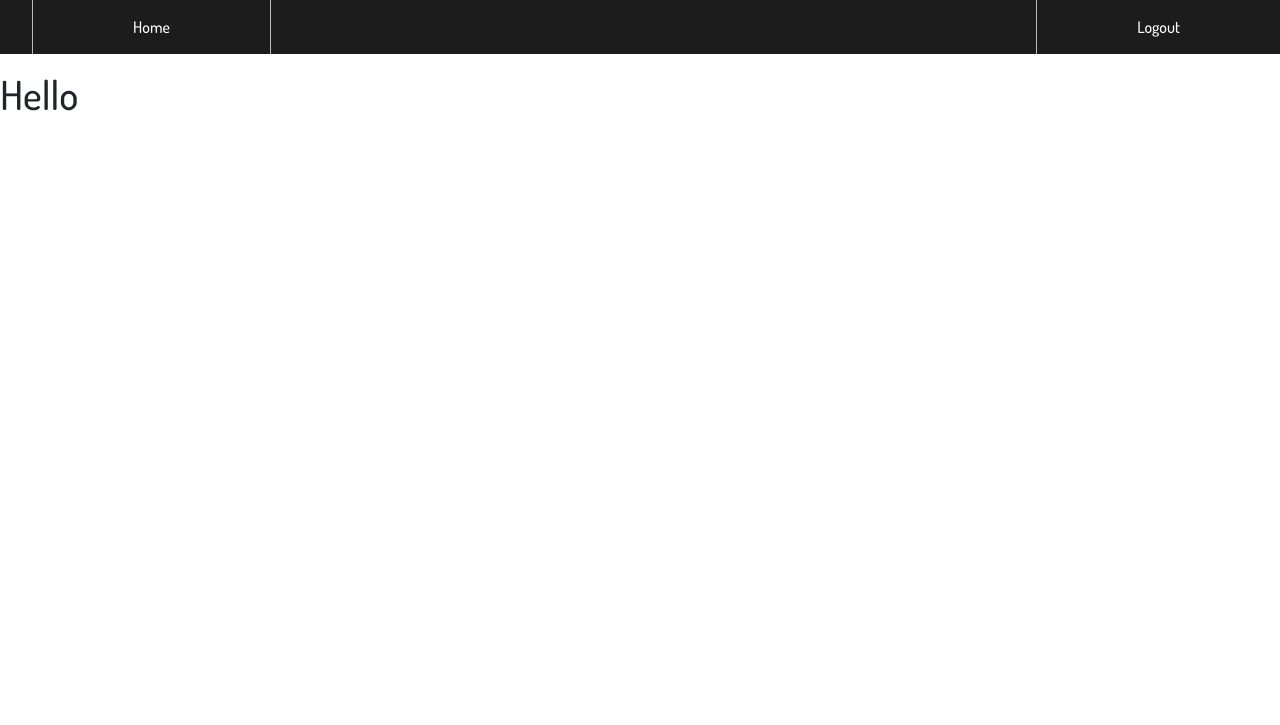
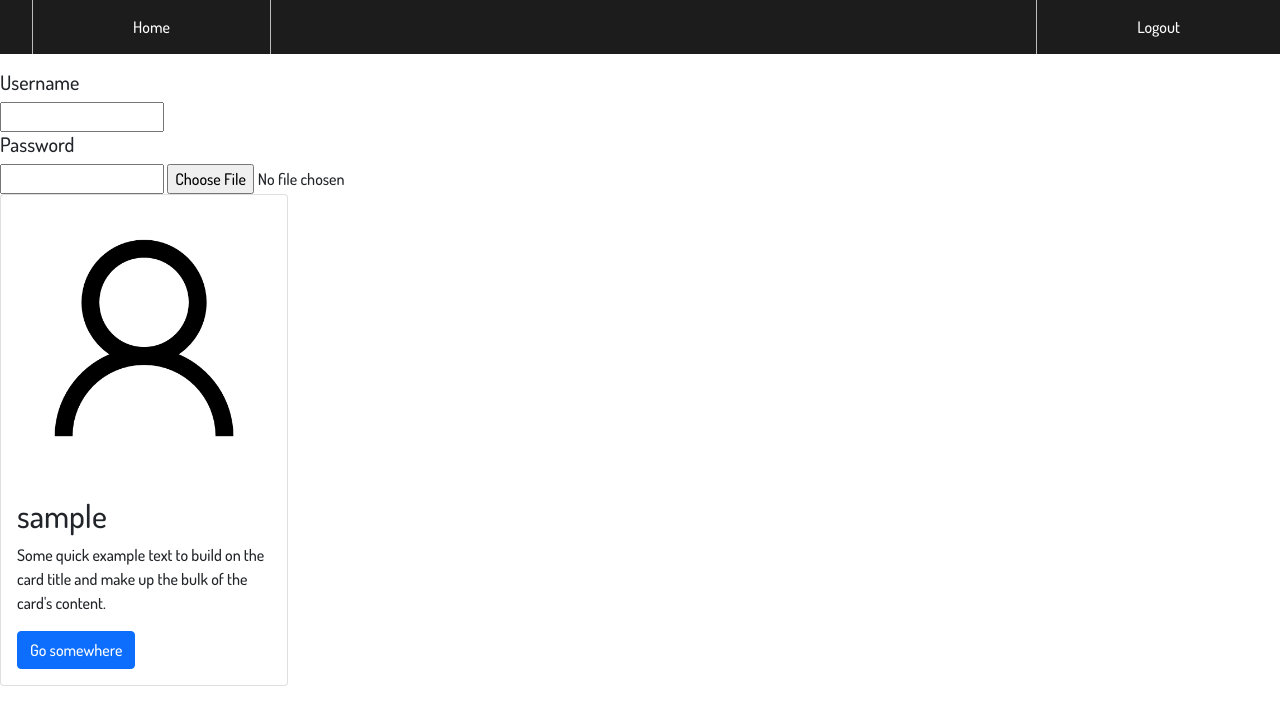
Before and after one commit to ShaneWD/photos_store, a Django app: template project/users/templates/users/profile.html in a window 1280 px wide. Shown: the top 725 px of the page. Run offline with Django 3.2, Linux system fonts and the light colour scheme; the template is opened without the code that fills it: values that come from a table or form of the project are taken from there, others are empty; the visitor is signed in with stand-in values (Sample User, id 1); parts of the project's set-up code (start-up, migrations or seed data) failed here and were passed over.

Commit message:
profile page set up

```diff
--- a/project/users/templates/users/profile.html
+++ b/project/users/templates/users/profile.html
@@ -1,4 +1,17 @@
 {% extends 'main/home.html' %}
 {% block context %}
-    <h1>Hello<h1>
+    <h1 style="font-size: 20px">Username</h1>
+    {{u_form.username}}
+    <h1 style="font-size: 20px">Password</h1>
+    {{u_form.email}}
+    {{p_form.image}}
+
+    <div class="card" style="width: 18rem;">
+        <img class="card-img-top" src="{{user.profile.image.url}}" alt="Card image cap">
+        <div class="card-body">
+            <h2 class="card-title">{{user.username}}</h2>
+            <p class="card-text">Some quick example text to build on the card title and make up the bulk of the card's content.</p>
+            <a href="#" class="btn btn-primary">Go somewhere</a>
+        </div>
+    </div>
 {% endblock context %}
```
Also changed, not shown: project/users/views.py (+11 -0 lines).
